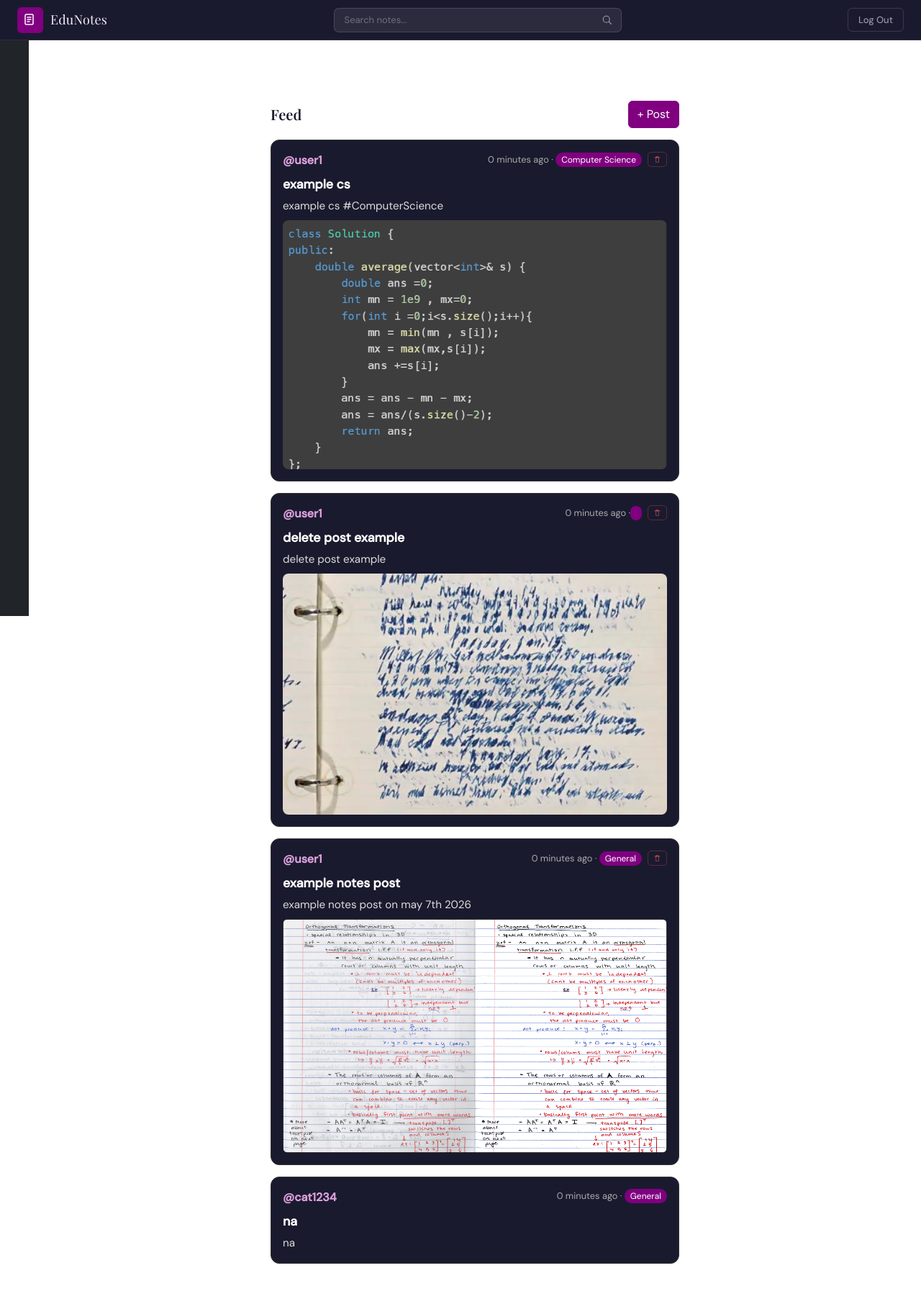
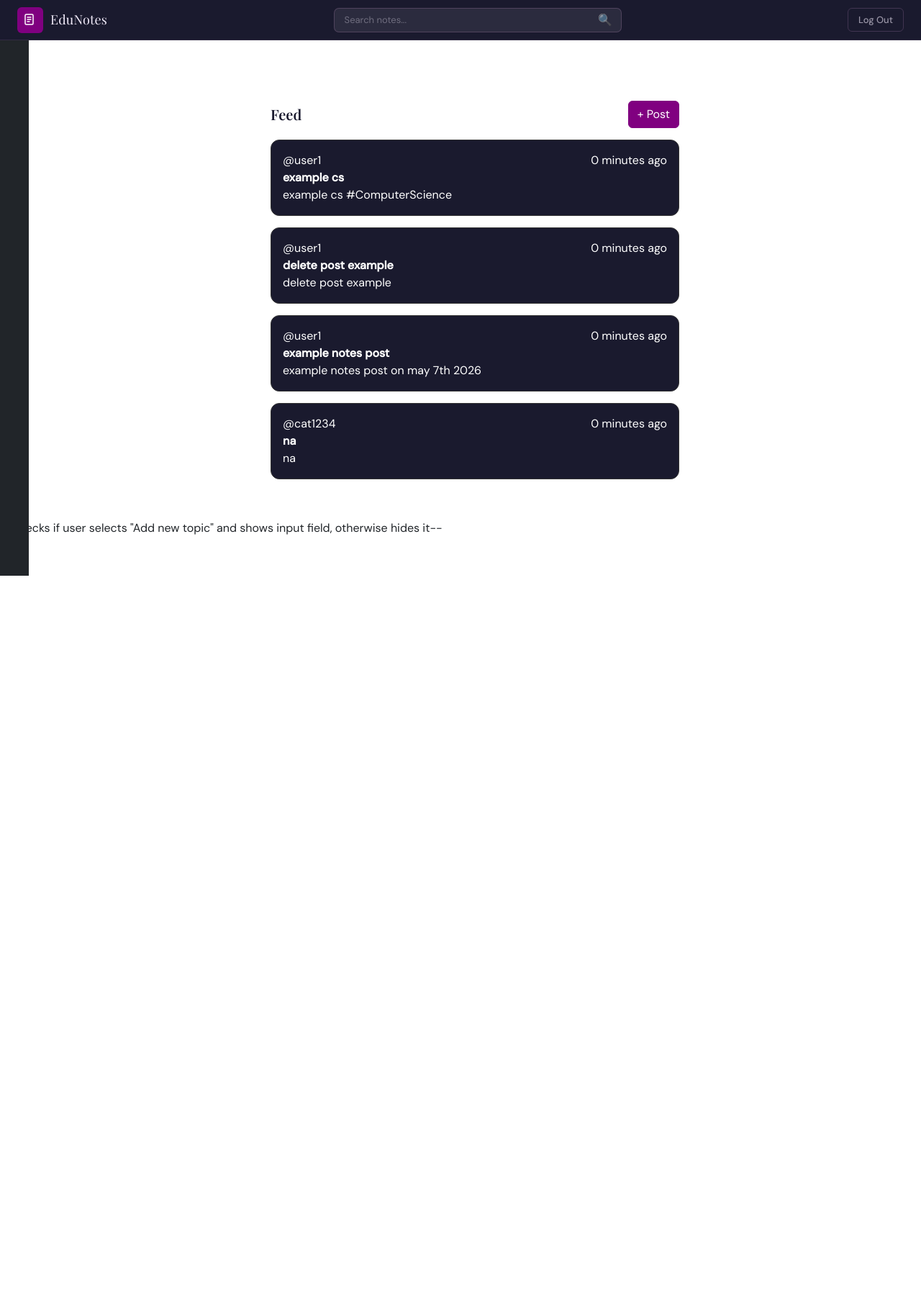
Before and after one commit to crzles/proj1App, a Django app: page / in a window 1280 px wide. Shown: the whole page at 72% size. After the commit the page ends 800 px from the top, so only its background shows below. Run offline with Django 5.2, Linux system fonts and the light colour scheme; a user stored in the database is signed in; data comes from the database, SQL or seed files in the repository.

Commit message:
Drop box

```diff
--- a/proj1App/templates/proj1App/home.html
+++ b/proj1App/templates/proj1App/home.html
@@ -3,7 +3,9 @@
 
 {% block title %}Home — EduNotes{% endblock %}
 
-{% block extra_css %}<link rel="stylesheet" href="{% static 'proj1App/css/home.css' %}">{% endblock %}
+{% block extra_css %}
+<link rel="stylesheet" href="{% static 'proj1App/css/home.css' %}">
+{% endblock %}
 
 {% block content %}
 
@@ -20,132 +22,82 @@
         </div>
         <span class="en-brand-name">EduNotes</span>
     </a>
+
     <form method="GET" action="/search/" class="en-search-form">
         <input type="text" name="q" class="en-search-input" placeholder="Search notes...">
-        <button type="submit" class="en-search-btn">
-            <svg width="15" height="15" viewBox="0 0 20 20" fill="none">
-                <circle cx="9" cy="9" r="6" stroke="currentColor" stroke-width="1.5"/>
-                <path d="M14 14l4 4" stroke="currentColor" stroke-width="1.5" stroke-linecap="round"/>
-            </svg>
-        </button>
+        <button type="submit" class="en-search-btn">🔍</button>
     </form>
+
     <a href="/logout/" class="en-navbar-logout">Log Out</a>
 </nav>
 
-<!-- sidebarr -->
+<!-- sidebar -->
 <div id="sidebar">
     <ul class="nav flex-column pt-3">
 
         <li class="nav-item">
-            <a class="nav-link" href="/profile/">
-                <svg width="15" height="15" viewBox="0 0 20 20" fill="none" style="margin-right:8px; opacity:0.7;">
-                    <circle cx="10" cy="7" r="4" stroke="currentColor" stroke-width="1.5"/>
-                    <path d="M3 18c0-3.866 3.134-7 7-7s7 3.134 7 7" stroke="currentColor" stroke-width="1.5" stroke-linecap="round"/>
-                </svg>Profile
-            </a>
+            <a class="nav-link" href="/profile/">Profile</a>
         </li>
 
         <li class="nav-item">
-            <a class="nav-link active" href="/home/">
-                <svg width="15" height="15" viewBox="0 0 20 20" fill="none" style="margin-right:8px; opacity:0.7;">
-                    <path d="M3 9.5L10 3l7 6.5V17a1 1 0 01-1 1H4a1 1 0 01-1-1V9.5z" stroke="currentColor" stroke-width="1.5" stroke-linejoin="round"/>
-                </svg>Home
-            </a>
+            <a class="nav-link active" href="/home/">Home</a>
         </li>
 
         <li class="nav-item">
-            <a class="nav-link" href="/communities/">
-                <svg width="15" height="15" viewBox="0 0 20 20" fill="none" style="margin-right:8px; opacity:0.7;">
-                    <circle cx="7" cy="8" r="3" stroke="currentColor" stroke-width="1.5"/>
-                    <circle cx="14" cy="8" r="3" stroke="currentColor" stroke-width="1.5"/>
-                    <path d="M1 17c0-2.761 2.686-5 6-5M8 17c0-2.761 2.686-5 6-5s6 2.239 6 5" stroke="currentColor" stroke-width="1.5" stroke-linecap="round"/>
-                </svg>Communities
-            </a>
+            <a class="nav-link" href="/communities/">Communities</a>
         </li>
 
     </ul>
 </div>
 
-
-<!--main-->
+<!-- main -->
 <div id="main-content">
     <div class="feed-container">
-    <!--button-->
+
         <div class="d-flex justify-content-between align-items-center mb-3">
             <h5 class="en-feed-title">Feed</h5>
-            <button class="btn btn-purple" data-bs-toggle="modal" data-bs-target="#postModal">+ Post</button>
+            <button class="btn btn-purple" data-bs-toggle="modal" data-bs-target="#postModal">
+                + Post
+            </button>
         </div>
 
         <!-- feed -->
         {% for post in posts %}
         <div class="post-card">
-            <div class="d-flex justify-content-between align-items-start">
-                <span class="post-user">@{{ post.user.username }}</span>
-                <div class="d-flex align-items-center gap-2">
-                    <span class="post-meta">{{ post.created_at|timesince }} ago &middot; <span class="post-category">{{ post.category }}</span></span>
-
-                    {% if post.user == request.user %}
-                    <form method="POST" action="/posts/delete/{{ post.id }}/">
-                        {% csrf_token %}
-                        <input type="hidden" name="next" value="{{ request.path }}">
-                        <button type="submit" class="post-delete-btn" onclick="return confirm('Delete this post?')">
-                            <svg width="13" height="13" viewBox="0 0 20 20" fill="none">
-                                <path d="M4 6h12M8 6V4h4v2M7 6v10h6V6H7z" stroke="currentColor" stroke-width="1.5" stroke-linecap="round" stroke-linejoin="round"/>
-                            </svg>
-                        </button>
-                    </form>
-                    {% endif %}
-                </div>
+            <div class="d-flex justify-content-between">
+                <span>@{{ post.user.username }}</span>
+                <span>{{ post.created_at|timesince }} ago</span>
             </div>
 
-            {% if post.title %}
-                <div class="post-title">{{ post.title }}</div>
-            {% endif %}
-
-            {% if post.body %}
-                <div class="post-body">{{ post.body }}</div>
-            {% endif %}
-
-            {% if post.image %}
-                <img src="{{ post.image.url }}" class="post-img mt-2" alt="post image">
-            {% endif %}
-
-            {% if post.pdf %}
-                <a href="{{ post.pdf.url }}" class="post-link" target="_blank">📄 View PDF</a>
-            {% endif %}
-
-            {% if post.link %}
-                <a href="{{ post.link }}" class="post-link" target="_blank">🔗 {{ post.link }}</a>
-            {% endif %}
+            <div><b>{{ post.title }}</b></div>
+            <div>{{ post.body }}</div>
         </div>
         {% empty %}
+        <div class="post-card">No posts yet.</div>
+        {% endfor %}
 
-            <div class="post-card text-center" style="color:#aaa;">
-                No posts yet. Follow some communities or be the first to post!
-            </div>
-
-        {% endfor %}
     </div>
 </div>
 
-<!-- post pop-up form -->
-<div class="modal fade" id="postModal" tabindex="-1" aria-labelledby="postModalLabel" aria-hidden="true">
+<!-- POST MODAL -->
+<div class="modal fade" id="postModal" tabindex="-1">
     <div class="modal-dialog modal-lg modal-dialog-centered">
         <div class="modal-content en-modal">
 
-            <div class="modal-header en-modal-header">
-                <h5 class="modal-title en-modal-title" id="postModalLabel">Create a Post</h5>
-                <button type="button" class="btn-close btn-close-white" data-bs-dismiss="modal"></button>
+            <div class="modal-header">
+                <h5>Create a Post</h5>
             </div>
 
-            <div class="modal-body en-modal-body">
+            <div class="modal-body">
                 <form method="POST" action="/posts/create/" enctype="multipart/form-data">
-
                     {% csrf_token %}
 
+                    <!-- CATEGORY (UPDATED PART) -->
+                     -- dropdown with predefined categories and option to add custom category--
                     <div class="en-modal-field">
                         <label class="en-modal-label">Category</label>
-                        <select name="category" class="en-modal-input">
+
+                        <select name="category" id="categorySelect" class="en-modal-input" onchange="toggleCustomCategory()">
                             <option value="">— Select a topic —</option>
                             <option value="Computer Science">Computer Science</option>
                             <option value="Mechanical Engineering">Mechanical Engineering</option>
@@ -156,39 +108,47 @@
                             <option value="Chemistry">Chemistry</option>
                             <option value="Business">Business</option>
                             <option value="General">General</option>
+                            <option value="__custom__">+ Add new topic</option> --new option for custom category--
                         </select>
+
+                        <input
+                            type="text"
+                            id="customCategoryInput"
+                            class="en-modal-input mt-2"
+                            placeholder="Enter new topic..."
+                            style="display:none;"
+                        >
+                    </div>
+
+                    <!-- TITLE -->
+                    <div class="en-modal-field">
+                        <label>Title</label>
+                        <input type="text" name="title" class="en-modal-input">
+                    </div>
+
+                    <!-- BODY -->
+                    <div class="en-modal-field">
+                        <label>Text</label>
+                        <textarea name="body" class="en-modal-input"></textarea>
+                    </div>
+
+                    <!-- FILES -->
+                    <div class="en-modal-field">
+                        <label>Image</label>
+                        <input type="file" name="image">
                     </div>
 
                     <div class="en-modal-field">
-                        <label class="en-modal-label">Title <span class="en-modal-optional">(optional)</span></label>
-                        <input type="text" name="title" class="en-modal-input" placeholder="Post title...">
+                        <label>PDF</label>
+                        <input type="file" name="pdf">
                     </div>
 
                     <div class="en-modal-field">
-                        <label class="en-modal-label">Text <span class="en-modal-optional">(optional)</span></label>
-                        <textarea name="body" class="en-modal-input" rows="4" placeholder="What's on your mind?"></textarea>
+                        <label>Link</label>
+                        <input type="url" name="link">
                     </div>
 
-                    <div class="en-modal-field">
-                        <label class="en-modal-label">Image <span class="en-modal-optional">(optional)</span></label>
-                        <input type="file" name="image" accept="image/*" class="en-modal-input">
-                    </div>
-
-                    <div class="en-modal-field">
-                        <label class="en-modal-label">PDF <span class="en-modal-optional">(optional)</span></label>
-                        <input type="file" name="pdf" accept=".pdf" class="en-modal-input">
-                    </div>
-
-                    <div class="en-modal-field">
-                        <label class="en-modal-label">Link <span class="en-modal-optional">(optional)</span></label>
-                        <input type="url" name="link" class="en-modal-input" placeholder="https://...">
-                    </div>
-
-                    <div class="d-flex justify-content-end gap-2 mt-3">
-                        <button type="button" class="en-modal-cancel" data-bs-dismiss="modal">Cancel</button>
-                        <button type="submit" class="btn btn-purple">Post</button>
-                    </div>
-
+                    <button type="submit" class="btn btn-purple">Post</button>
                 </form>
             </div>
 
@@ -196,4 +156,21 @@
     </div>
 </div>
 
+<!-- JS for custom topic category -->
+ --checks if user selects "Add new topic" and shows input field, otherwise hides it--
+<script>
+function toggleCustomCategory() {
+    const select = document.getElementById("categorySelect");
+    const input = document.getElementById("customCategoryInput");
+
+    if (select.value === "__custom__") {
+        input.style.display = "block";
+        input.setAttribute("name", "category");
+    } else {
+        input.style.display = "none";
+        input.setAttribute("name", "custom_category");
+    }
+}
+</script>
+
 {% endblock %}
```
